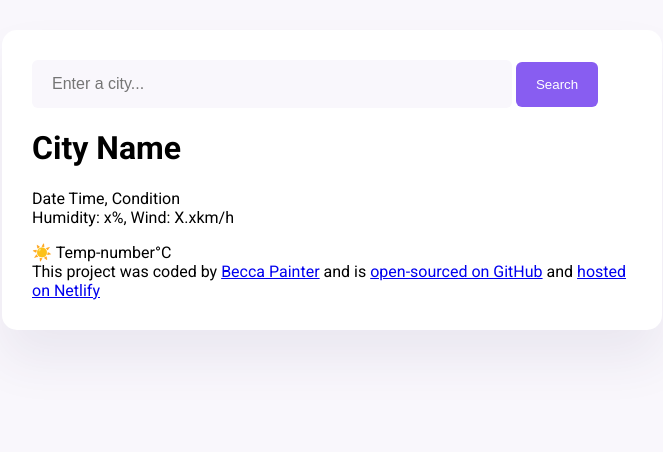
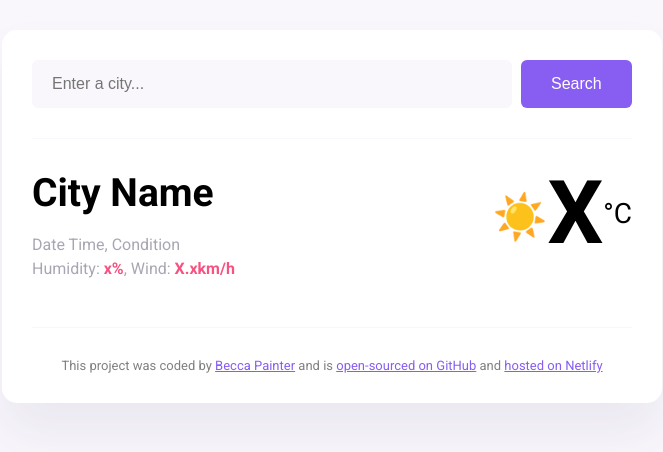
Before and after one commit to beccapainter92/V2-BeccaPainter-SCPlus-Project, a plain HTML site: page index.html in a window 1280 px wide. Shown: the whole page, without its empty margins (308-971 px from the left). Drawn offline with Linux system fonts and the light colour scheme.

Commit message:
Added basic Css

```diff
--- a/index.html
+++ b/index.html
@@ -4,28 +4,42 @@
     <meta charset="UTF-8" />
     <meta name="viewport" content="width=h1, initial-scale=1.0" />
     <link rel="stylesheet" href="src/style.css" />
-    <link rel="preconnect" href="https://fonts.googleapis.com">
-<link rel="preconnect" href="https://fonts.gstatic.com" crossorigin>
-<link href="https://fonts.googleapis.com/css2?family=Roboto:ital,wght@0,100..900;1,100..900&display=swap" rel="stylesheet">
+    <link rel="preconnect" href="https://fonts.googleapis.com" />
+    <link rel="preconnect" href="https://fonts.gstatic.com" crossorigin />
+    <link
+      href="https://fonts.googleapis.com/css2?family=Roboto:ital,wght@0,100..900;1,100..900&display=swap"
+      rel="stylesheet"
+    />
     <title>Weather App</title>
   </head>
   <body>
     <div class="weather-app">
       <header>
         <form class="search-form">
-          <input type="search" placeholder="Enter a city..." required class="search-form-input"/>
+          <input
+            type="search"
+            placeholder="Enter a city..."
+            required
+            class="search-form-input"
+          />
           <input type="submit" value="Search" class="search-form-button" />
         </form>
       </header>
       <main>
-        <div>
-          <h1>City Name</h1>
-          <p>
-            Date Time, Condition
-            <br />
-            Humidity: x%, Wind: X.xkm/h
-          </p>
-          <div>☀️ Temp-number°C</div>
+        <div class="weather-app-data">
+          <div>
+            <h1 class="weather-app-city">City Name</h1>
+            <p class="weather-app-details">
+              Date Time, Condition
+              <br />
+              Humidity: <strong>x%</strong>, Wind: <strong>X.xkm/h</strong>
+            </p>
+          </div>
+          <div class="weather-app-temp-container">
+            <div class="weather-app-icon">☀️</div>
+            <div class="weather-app-temp">X</div>
+            <div class="weather-app-unit">°C</div>
+          </div>
         </div>
       </main>
       <footer>
--- a/src/style.css
+++ b/src/style.css
@@ -2,6 +2,10 @@ body {
   background-color: #f9f7fc;
   font-family: "Roboto", sans-serif;
 }
+a {
+  color: #885df1;
+}
+
 .weather-app {
   background: white;
   max-width: 600px;
@@ -9,6 +13,10 @@ body {
   padding: 30px;
   border-radius: 15px;
   box-shadow: 0 30px 50px rgba(65, 50, 100, 0.08);
+}
+header {
+  border-bottom: 1px solid #f9f7fc;
+  padding: 0 0 30px 0;
 }
 .search-form-input {
   background-color: #f9f7fc;
@@ -20,8 +28,53 @@ body {
 }
 .search-form-button {
   background: #885df1;
-  padding: 15px 20px;
+  padding: 15px 30px;
   border: none;
   border-radius: 6px;
   color: white;
+  margin-left: 5px;
+  font-size: 16px;
 }
+main {
+  padding: 30px 0;
+}
+.weather-app-city {
+  margin: 0;
+  font-size: 39px;
+  line-height: 48px;
+}
+.weather-app-details {
+  font-size: 16px;
+  color: rgba(39, 33, 66, 0.4);
+  line-height: 24px;
+}
+.weather-app-details strong {
+  color: #f65282;
+}
+.weather-app-data {
+  display: flex;
+  justify-content: space-between;
+}
+.weather-app-temp-container {
+  display: flex;
+}
+.weather-app-icon {
+  font-size: 44px;
+  margin-top: 22px;
+}
+.weather-app-temp {
+  font-size: 88px;
+  line-height: 88px;
+  font-weight: bold;
+}
+.weather-app-unit {
+  font-size: 28px;
+  margin-top: 28px;
+}
+footer {
+  border-top: 1px solid #f9f7fc;
+  padding: 30px 0 0 0;
+  text-align: center;
+  font-size: 13px;
+  color: grey;
+}
```
